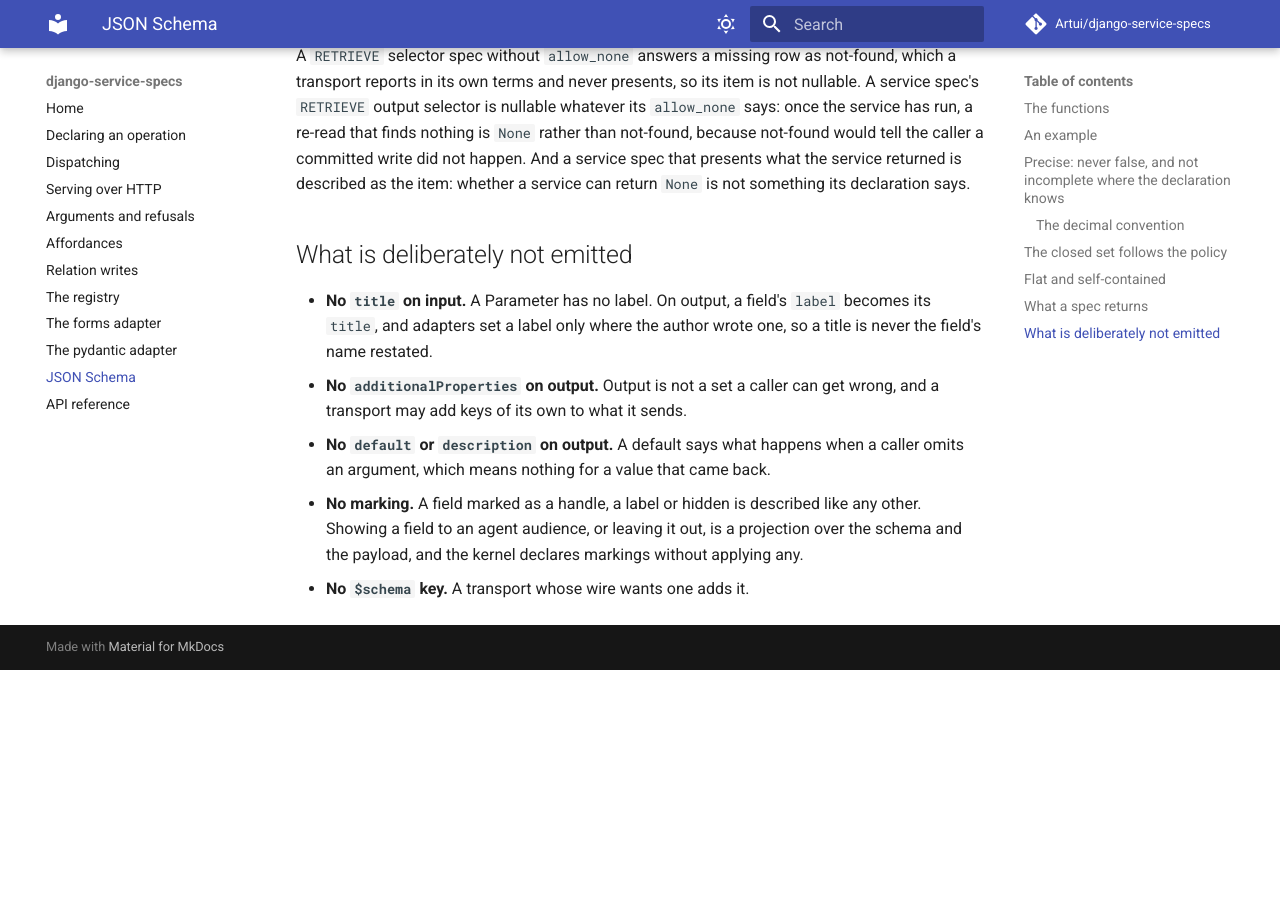
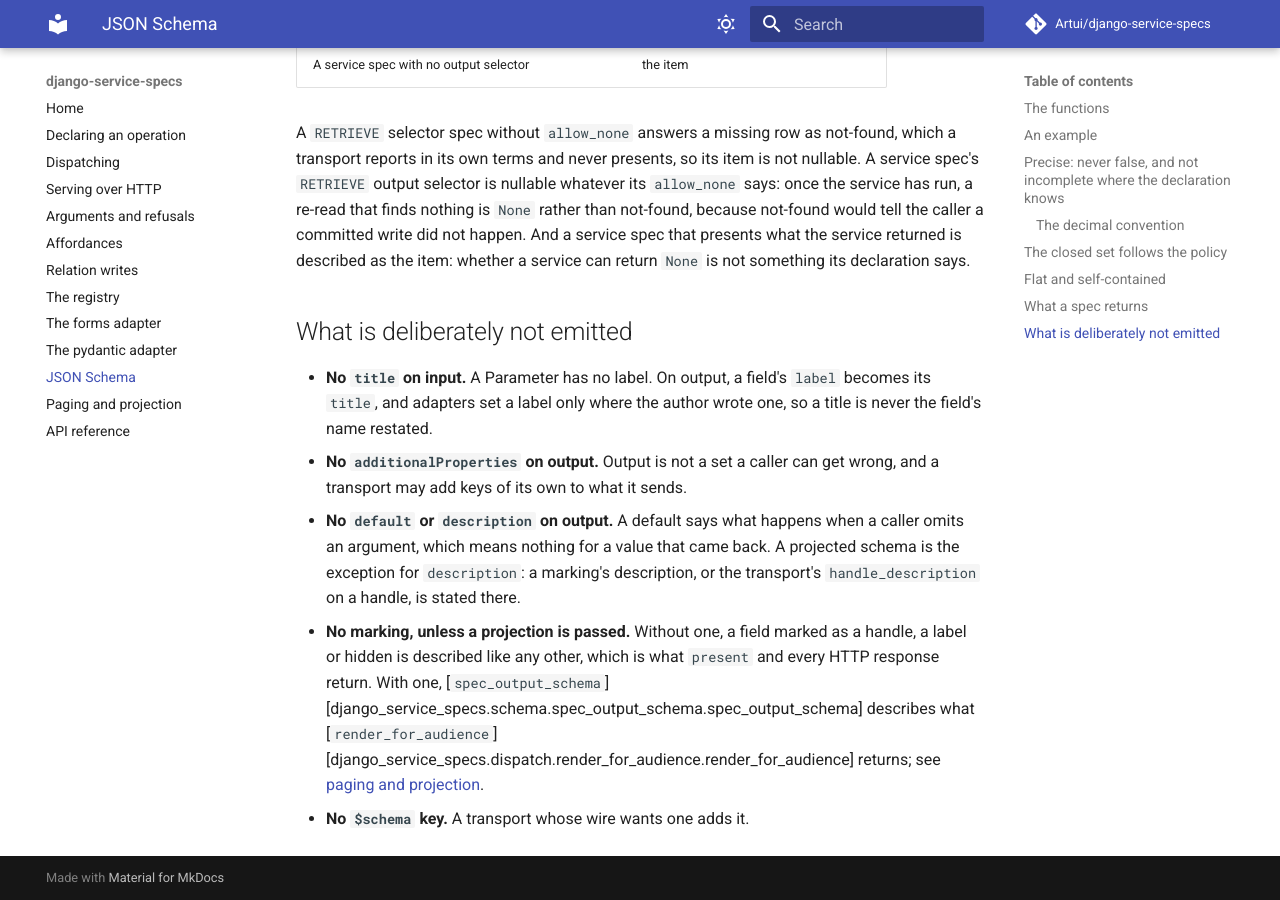
Before and after one commit to Artui/django-service-specs, an MkDocs documentation site: the page built from docs/schema.md, in a window 1280 px wide and 900 px high, scrolled down 5233 px. Built offline with MkDocs 1.6.1 and Material for MkDocs 9.7.7, drawn with Linux system fonts in a browser that asks for light colours; comment, search, counter and statistics services are not loaded; before the commit the page ends 5903 px from its top, so only the background shows below that; some of the changed text lies outside the part shown.

Commit message:
Integrate paging and projection, export progress, and show both new dispatch steps
Wire the paging and projection page into the nav and the reference, and
describe the projected and paged output schema where the schema and
declaring pages said the kernel applies no marking. Export
`ProgressReporter` and `null_progress`, and give the dispatching page a
service that reports progress and the affordances page a rename refused
through dispatch, each asserted by the docs tests.

Co-Authored-By: Claude Opus 5.5 <noreply@anthropic.com>

````diff
--- a/django_service_specs/__init__.py
+++ b/django_service_specs/__init__.py
@@ -60,6 +60,7 @@ from django_service_specs.parameters.invalid_arguments import InvalidArguments
 from django_service_specs.parameters.parameter import Parameter
 from django_service_specs.parameters.parameters import Parameters
 from django_service_specs.pool.base_pool import base_pool
+from django_service_specs.pool.null_progress import null_progress
 from django_service_specs.pool.pool_seeds import DEFAULT_POOL_SEEDS, PoolSeeds
 from django_service_specs.pool.reserved_pool_seeds import RESERVED_POOL_SEEDS
 from django_service_specs.pool.resolve_callable_kwargs import resolve_callable_kwargs
@@ -94,6 +95,7 @@ from django_service_specs.specs.service_spec import ServiceSpec
 from django_service_specs.types.affordance import Affordance
 from django_service_specs.types.dispatch_error import DispatchError
 from django_service_specs.types.output_page import OutputPage
+from django_service_specs.types.progress_reporter import ProgressReporter
 from django_service_specs.types.unset import UNSET, UnsetType
 from django_service_specs.validation.unknown_arguments import UnknownArguments
 from django_service_specs.validation.validation_context import ValidationContext
@@ -134,6 +136,7 @@ __all__ = [
     "PoolSeeds",
     "Presenter",
     "PrincipalUnavailable",
+    "ProgressReporter",
     "RESERVED_POOL_SEEDS",
     "RegisteredSpec",
     "RelatedObjectChange",
@@ -185,6 +188,7 @@ __all__ = [
     "enforce_affordances",
     "error_response",
     "is_async",
+    "null_progress",
     "operation_affordances",
     "output_schema",
     "paginate_output",
--- a/docs/schema.md
+++ b/docs/schema.md
@@ -21,9 +21,12 @@ happened to install.
 - [`spec_input_schema(spec, *, unknown_arguments=REJECT)`][django_service_specs.schema.spec_input_schema.spec_input_schema]
   describes everything `spec.parameters()` declares: the arguments dispatch
   checks.
-- [`spec_output_schema(spec)`][django_service_specs.schema.spec_output_schema.spec_output_schema]
+- [`spec_output_schema(spec, *, paginate=False, projection=None, handle_description=None)`][django_service_specs.schema.spec_output_schema.spec_output_schema]
   describes what [`present`][django_service_specs.dispatch.present.present]
-  returns for the spec, or `None` when the spec declares no output.
+  returns for the spec, or `None` when the spec declares no output. With
+  `paginate=True` a list is described as the page envelope, and with a
+  `projection` as an agent audience is served it; see
+  [paging and projection](paging-and-projection.md).
 - [`parameters_schema(parameters, *, unknown_arguments=REJECT)`][django_service_specs.schema.parameters_schema.parameters_schema]
   and [`output_schema(output)`][django_service_specs.schema.output_schema.output_schema]
   are the same over a bare declaration, for a transport describing something
@@ -58,8 +61,8 @@ choices and a default, and refuses any other argument:
 ```
 
 It returns a list, so its output is an array of rows. The rows' fields carry
-markings - `id` is a handle, `title` the label - which the schema does not
-state; see [what is not emitted](#what-is-deliberately-not-emitted).
+markings - `id` is a handle, `title` the label - which this schema does not
+apply; see [what is not emitted](#what-is-deliberately-not-emitted).
 
 ```json
 {
@@ -238,9 +241,14 @@ service can return `None` is not something its declaration says.
 - **No `additionalProperties` on output.** Output is not a set a caller can get
   wrong, and a transport may add keys of its own to what it sends.
 - **No `default` or `description` on output.** A default says what happens when
-  a caller omits an argument, which means nothing for a value that came back.
-- **No marking.** A field marked as a handle, a label or hidden is described
-  like any other. Showing a field to an agent audience, or leaving it out, is a
-  projection over the schema and the payload, and the kernel declares markings
-  without applying any.
+  a caller omits an argument, which means nothing for a value that came back. A
+  projected schema is the exception for `description`: a marking's description,
+  or the transport's `handle_description` on a handle, is stated there.
+- **No marking, unless a projection is passed.** Without one, a field marked as
+  a handle, a label or hidden is described like any other, which is what
+  `present` and every HTTP response return. With one,
+  [`spec_output_schema`][django_service_specs.schema.spec_output_schema.spec_output_schema]
+  describes what
+  [`render_for_audience`][django_service_specs.dispatch.render_for_audience.render_for_audience]
+  returns; see [paging and projection](paging-and-projection.md).
 - **No `$schema` key.** A transport whose wire wants one adds it.
--- a/mkdocs.yml
+++ b/mkdocs.yml
@@ -97,4 +97,5 @@ nav:
   - The forms adapter: forms.md
   - The pydantic adapter: pydantic.md
   - JSON Schema: schema.md
+  - Paging and projection: paging-and-projection.md
   - API reference: reference.md
````
Also changed, not shown: CHANGELOG.md (+22 -0 lines), docs/affordances.md (+6 -0 lines), docs/declaring.md (+5 -1 lines), docs/dispatching.md (+8 -2 lines), docs/examples/affordances.py (+13 -0 lines), docs/examples/dispatching.py (+28 -1 lines), docs/reference.md (+10 -0 lines), 4 other files.
